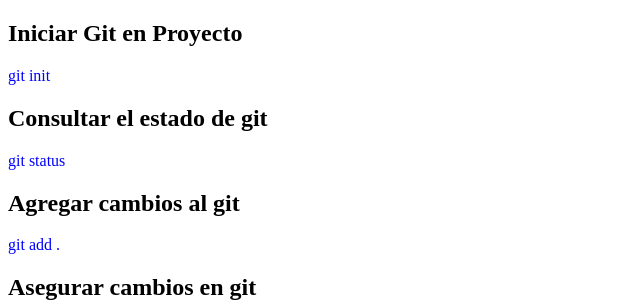
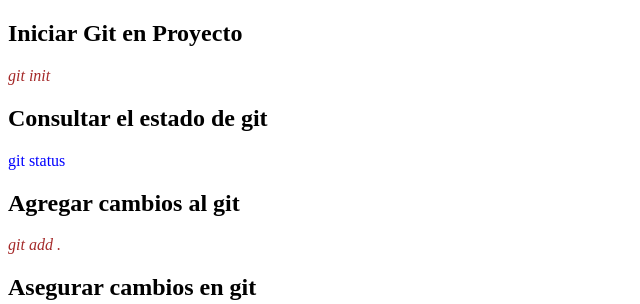
Before and after one commit to gzdariof/Practica-Git-02, a plain HTML site: page index.html in a window 1280 px wide. Shown: the top 304 px of the page, without its empty margins (0-640 px from the left). Drawn offline with Linux system fonts and the light colour scheme.

Commit message:
Algunos con cursiva y color distinto

```diff
--- a/index.html
+++ b/index.html
@@ -8,11 +8,11 @@
 </head>
 <body>
     <h2>Iniciar Git en Proyecto</h2>
-        <p>git init</p>
+        <p><em>git init</em></p>
     <h2>Consultar el estado de git</h2>
         <p>git status</p>
     <h2>Agregar cambios al git</h2>
-        <p>git add .</p>
+        <p><em>git add .</em></p>
     <h2>Asegurar cambios en git</h2>
         <p>git commit -m "Mensaje"</p>
     <h2>Para clonar un proyecto</h2>
--- a/styles.css
+++ b/styles.css
@@ -1,3 +1,6 @@
 p {
     color: blue;
 }
+p em {
+    color: brown;
+}
```
